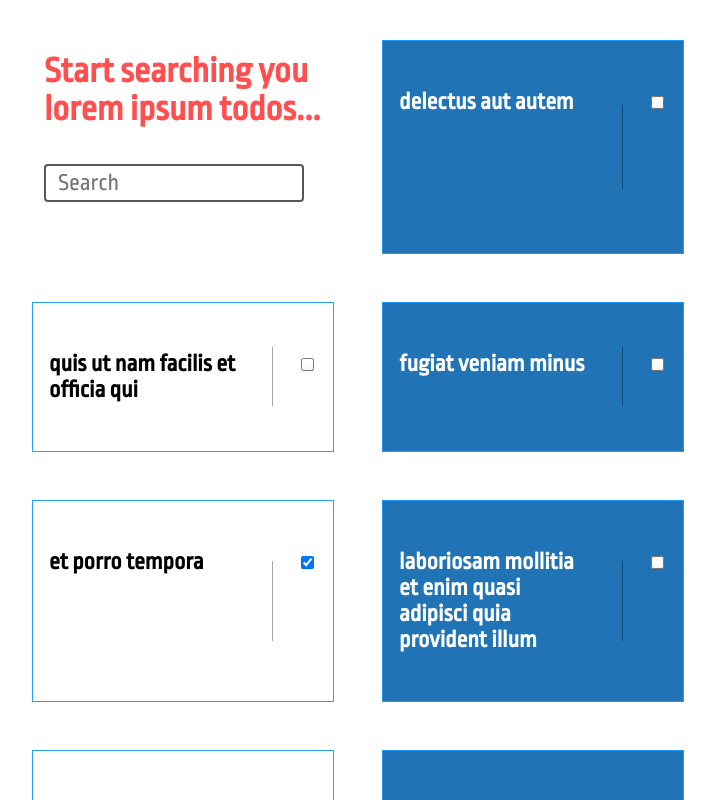
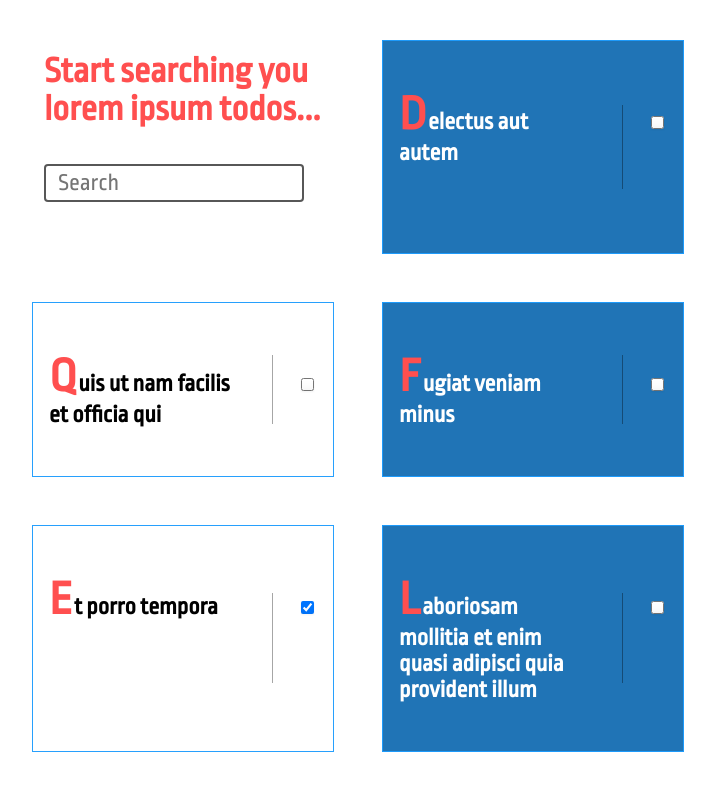
Before and after one commit to vpetridis/test_mapping, a React (Create React App) app: page / in a window 1280 px wide. Shown: the top 800 px of the page, without its empty margins (282-997 px from the left). Built offline with nearby package versions, Linux system fonts and the light colour scheme.

Commit message:
styled first letter

```diff
--- a/package.json
+++ b/package.json
@@ -36,5 +36,8 @@
       "last 1 firefox version",
       "last 1 safari version"
     ]
+  },
+  "devDependencies": {
+    "gh-pages": "^3.1.0"
   }
 }
--- a/src/index.css
+++ b/src/index.css
@@ -44,6 +44,12 @@ body {
     width: 70%;
     font-size: calc(100% + 1vmin);
 }
+.todo-item h4::first-letter {
+    font-size: 3rem;
+    color: rgb(255, 79, 79);
+    text-transform: uppercase;
+    margin-right: .1rem;
+}
 .todo-item h4::after {
     content: "";
     width: 1px;
@@ -59,20 +65,19 @@ body {
     background-color: #fafafa;
     border: 1px solid #cacece;
     box-shadow: 0 1px 2px rgba(0, 0, 0, 0.05),
-    inset 0px -15px 10px -12px rgba(0, 0, 0, 0.05);
+        inset 0px -15px 10px -12px rgba(0, 0, 0, 0.05);
     /* padding: 9px; */
     border-radius: 3px;
     display: inline-block;
     position: relative;
 }
-.search-container{
+.search-container {
     margin: 1.5em;
     font-size: 1.5em;
     font-weight: bold;
-    color:rgb(255, 79, 79)
-
+    color: rgb(255, 79, 79);
 }
-.search-container h2{
+.search-container h2 {
     padding: 0;
     margin: 0;
 }
@@ -94,5 +99,4 @@ body {
     border: inherit;
     transform: scale(1.1);
     border: 2px solid rgba(30, 81, 175, 0.953);
-
 }
```
Also changed, not shown: 1 other file (tests, documents, lock files or other folders).
